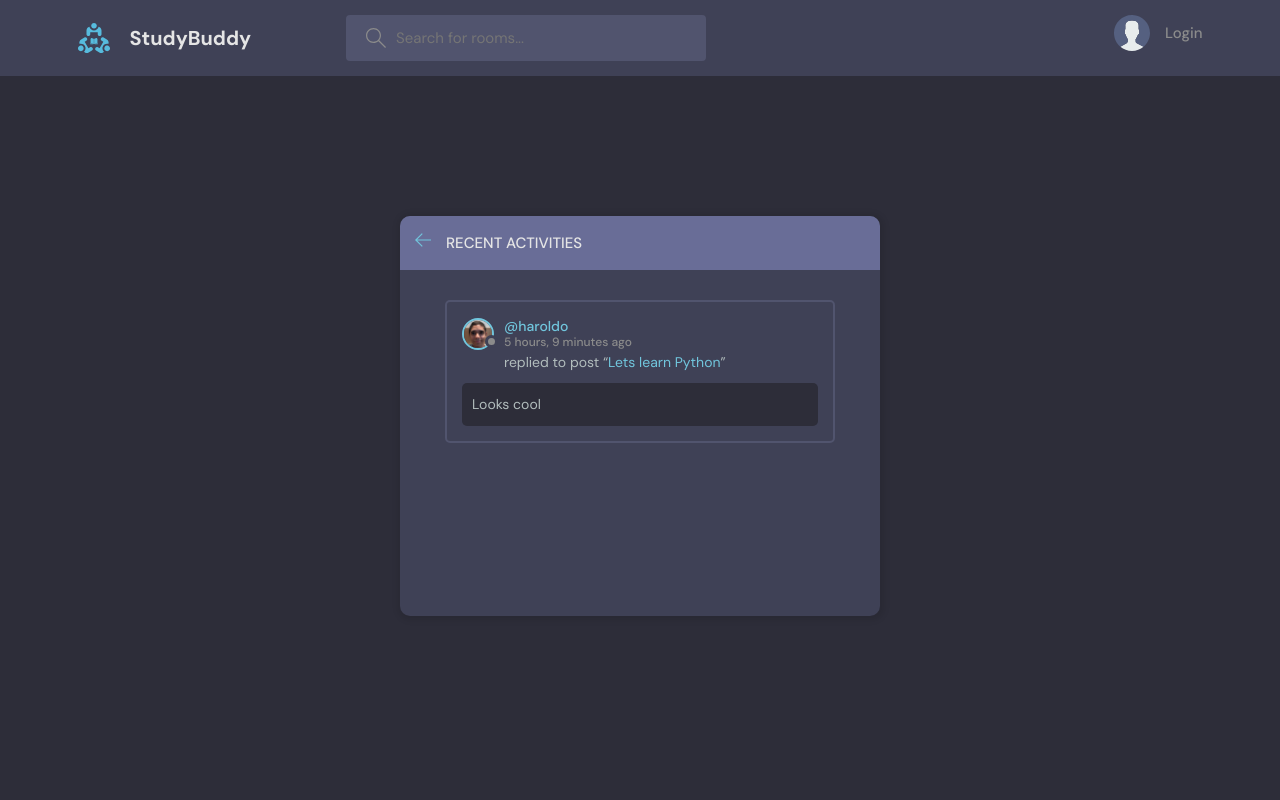
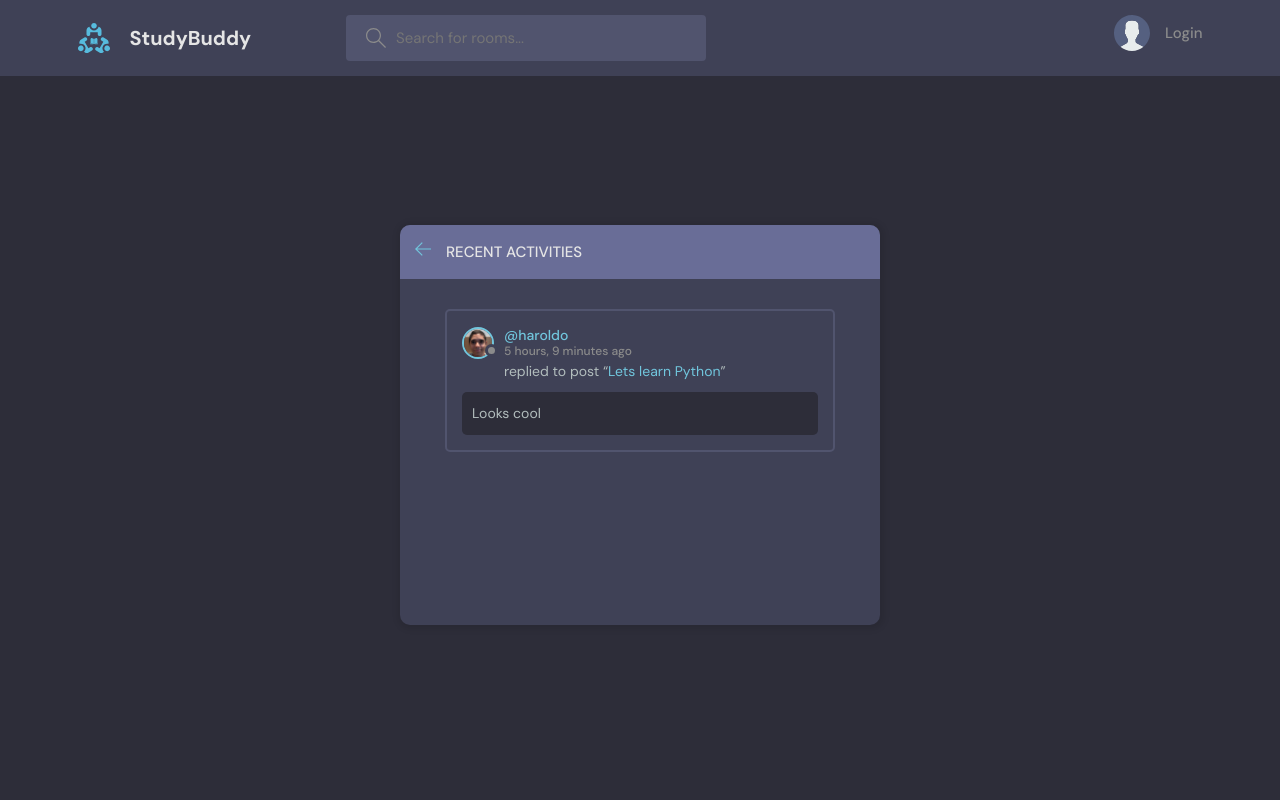
Before and after one commit to haroldojunios/TraversyMediaDjango-studybud, a Django app: page /activity/ in a window 1280 px wide. Run offline with Django 3.2, Linux system fonts and the light colour scheme; data comes from the database, SQL or seed files in the repository.

Commit message:
Fix CSS styling

```diff
--- a/static/styles/style.css
+++ b/static/styles/style.css
@@ -29,6 +29,7 @@
 
 html {
   font-size: 56.25%;
+  height: 100%;
 }
 
 @media only screen and (min-width: 1200px) {
@@ -50,6 +51,10 @@ body {
   color: var(--color-light-gray);
   background-color: var(--color-bg);
   min-height: 100vh;
+
+  display: flex;
+  flex-flow: column;
+  height: 100%;
 }
 
 img {
@@ -268,6 +273,7 @@ a {
 .header {
   padding: 1.5rem;
   background-color: var(--color-dark);
+  flex: 0 1 auto;
 }
 
 .header > .container {
@@ -391,12 +397,16 @@ a {
 
 .layout {
   margin-top: 2.4rem;
+  padding-bottom: 50px;
+  flex: 1 1 auto;
 }
 
 .layout > .container {
+  height: 100%;
   display: flex;
-  justify-content: space-between;
-  align-items: flex-start;
+  align-items: center;
+  justify-content: center;
+  flex-direction: column;
 }
 
 .layout--3 > .container > div:first-child {
@@ -425,10 +435,6 @@ a {
   width: 90%;
   max-width: 48rem;
   min-height: 40rem;
-  position: absolute;
-  top: 50%;
-  left: 50%;
-  transform: translate(-50%, -46%);
   background-color: var(--color-dark);
   border-radius: 1rem;
   box-shadow: 1px 1px 6px 3px rgba(0, 0, 0, 0.1);
```
